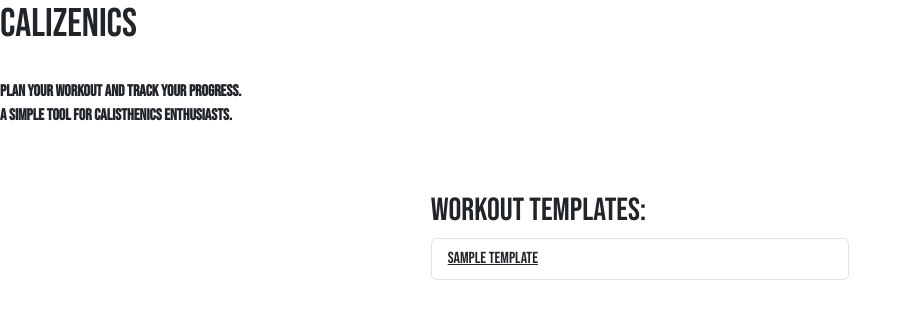
After one commit to Ian-Garrigan/calizenic, a Django app: template workouts/templates/user-templates-list.html in a window 1280 px wide. The commit adds this page. Shown: the top 327 px of the page, without its empty margins (0-912 px from the left). Run offline with Django 3.2, Linux system fonts and the light colour scheme; the template is opened without the code that fills it: most values are stand-ins (such as "Sample title", 1, 10 or a date in 2020).

Commit message:
Create & update html

```diff
--- a/templates/base.html
+++ b/templates/base.html
@@ -5,16 +5,25 @@
     <meta charset="UTF-8">
     <meta http-equiv="X-UA-Compatible" content="IE=edge">
     <meta name="viewport" content="width=device-width, initial-scale=1.0">
+    <!-- css link -->
     {% block css %}
     <link rel="stylesheet" href="{% static 'css/style.css' %}">
     {% endblock %}
-    <title>Calizenics</title>
+    <!-- bootstrap cdn -->
+    <link href="https://cdn.jsdelivr.net/npm/bootstrap@5.3.0-alpha3/dist/css/bootstrap.min.css" rel="stylesheet" integrity="sha384-KK94CHFLLe+nY2dmCWGMq91rCGa5gtU4mk92HdvYe+M/SXH301p5ILy+dN9+nJOZ" crossorigin="anonymous">
+    <title>Calizenic |{% block title %}{% endblock %}</title>
 </head>
 <body>
     <h1>Calizenics</h1>
     <br>
     <p><strong>Plan your workout and track your progress.<br> A simple tool for calisthenics enthusiasts.</strong></p2>
-        {% block content %}
-        {% endblock %}
+            <div class="container-fluid">
+              <div class="d-flex align-items-center py-5">
+                <div class="col-12 col-md-6 col-lg-4 mx-auto">
+                  {% block content %}
+                  {% endblock content %}
+                </div>
+              </div>
+            </div>
 </body>
 </html>
--- /dev/null
+++ b/workouts/templates/user-templates-list.html
@@ -0,0 +1,25 @@
+{% extends 'base.html' %}
+
+{% block title %} Templates{% endblock %}
+
+{% block content %}
+    <h2>
+        Workout Templates:
+    </h2>
+
+    {% if user_template_list %}
+
+    <ul class="list-group">
+      {% for template in user_template_list %}
+        <li class="list-group-item">
+          <a class="text-reset" href="{{ template.get_absolute_url }}">{{ template.template_name }}</a>
+        </li>
+      {% endfor %}
+    </ul>
+
+  {% else %}
+
+    <p>There are no author to display.</p>
+
+  {% endif %}
+{% endblock content %}
```
Also changed, not shown: workouts/templates/create-workout.html (added, +7 -0 lines), workouts/templates/home.html (added, +7 -0 lines), workouts/templates/user-dashboard.html (added, +13 -0 lines), workouts/templates/tracker-list.html (added).
